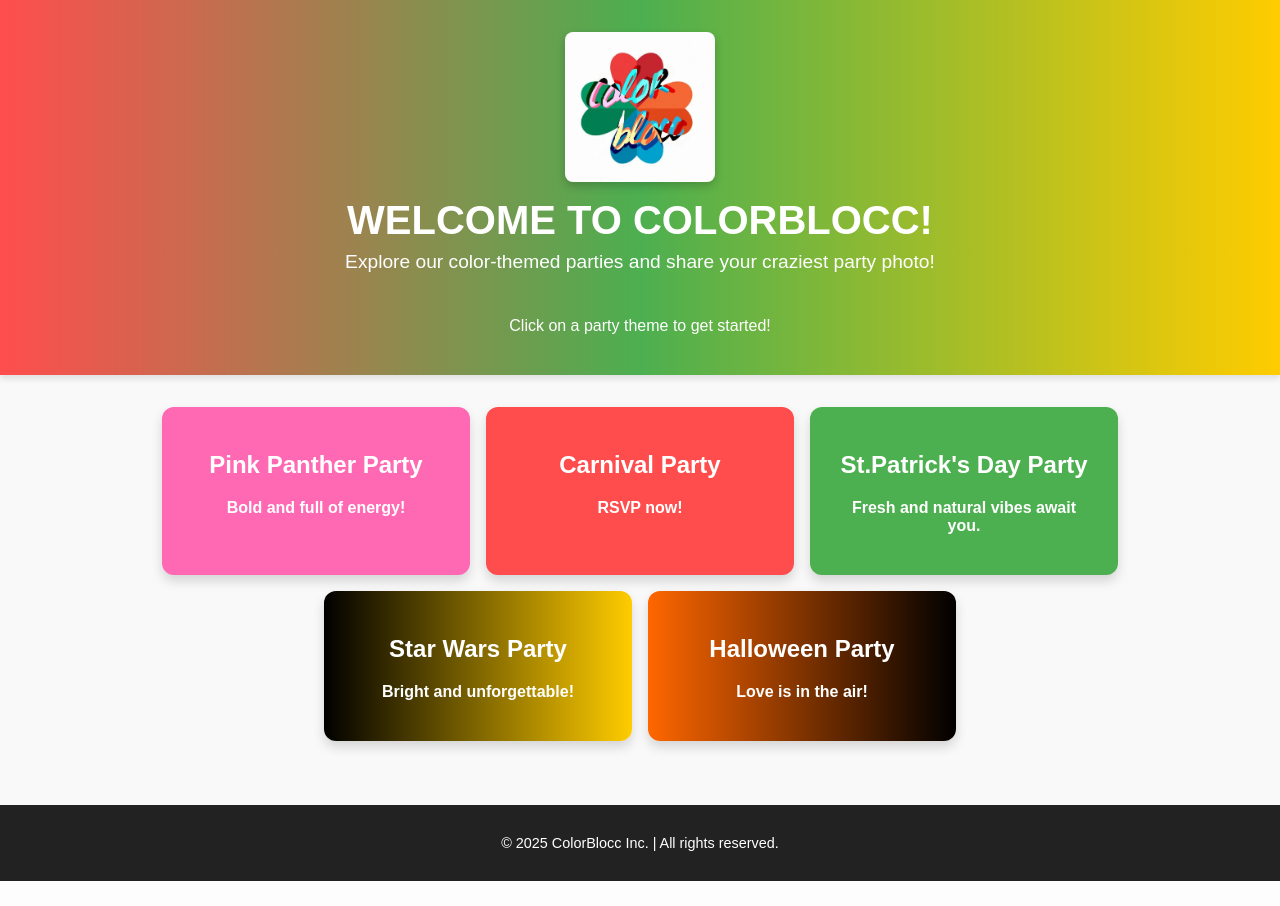
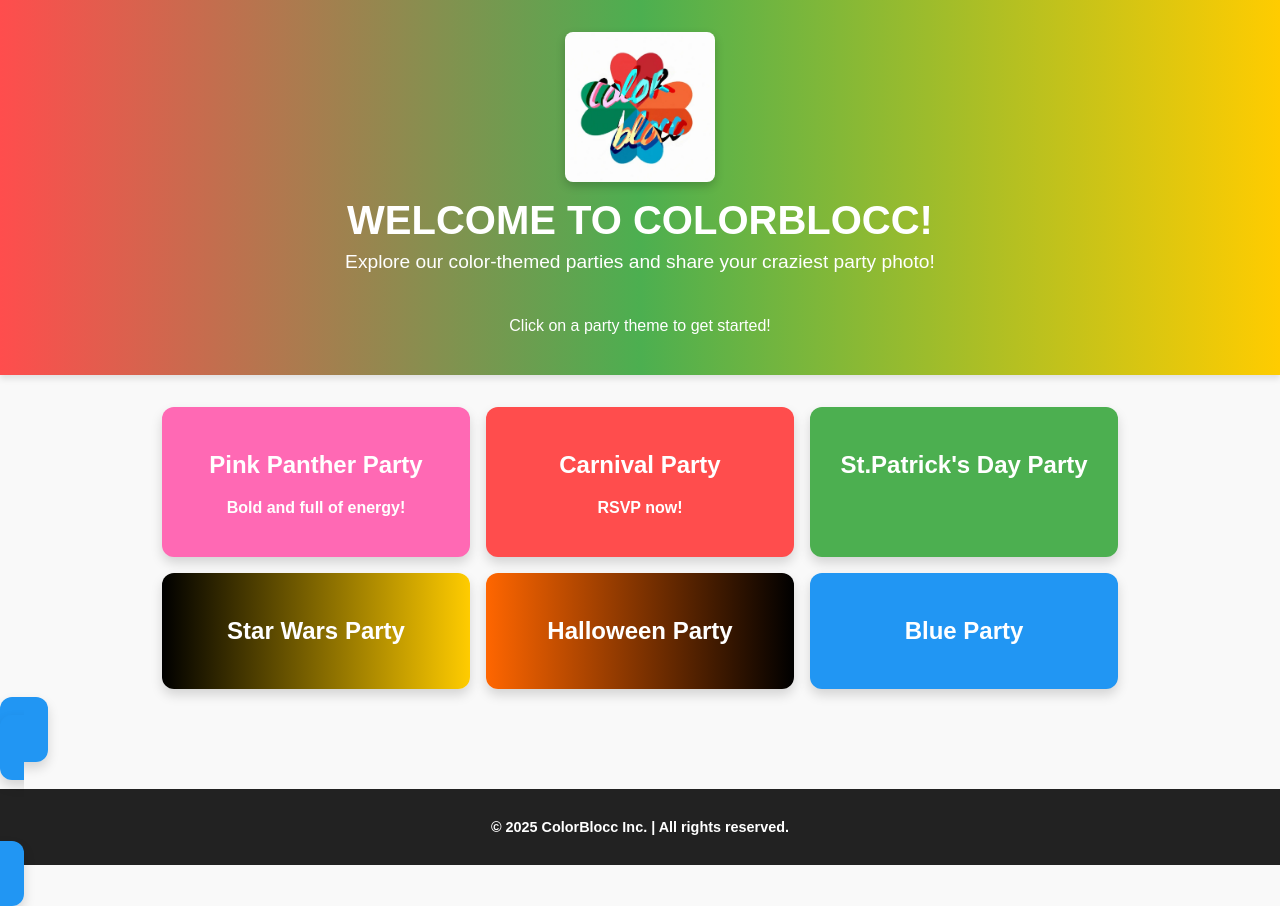
Before and after one commit to SevenMizu/ColorBlock-Application, a Flask app: page / in a window 1280 px wide. Before the commit the page ends 881 px from the top, so only its background shows below. Run offline with Flask 3, Linux system fonts and the light colour scheme.

Commit message:
adedd blue color and button

```diff
--- a/static/styles.css
+++ b/static/styles.css
@@ -85,6 +85,10 @@
   background: linear-gradient(to right, #ff6600, #000000);
 }
 
+.blue {
+  background-color: #2196f3;
+}
+
 /* Footer */
 footer {
   text-align: center;
--- a/templates/index.html
+++ b/templates/index.html
@@ -32,16 +32,19 @@
             </a>
             <a href="/party/green" class="party-card green">
                 <h2>St.Patrick's Day Party</h2>
-                <p>Fresh and natural vibes await you.</p>
+                <p></p>
             </a>
             <a href="/party/black-yellow" class="party-card black-yellow">
                 <h2>Star Wars Party</h2>
-                <p>Bright and unforgettable!</p>
+                <p></p>
             </a>
             <a href="/party/halloween" class="party-card halloween">
                 <h2>Halloween Party</h2>
-                <p>Love is in the air!</p>
+                <p></p>
             </a>
+            <a href="/party/blue" class="party-card blue">
+                <h2>Blue Party</h2>
+                <p></p>
         </section>
     </main>
     <footer>
```
